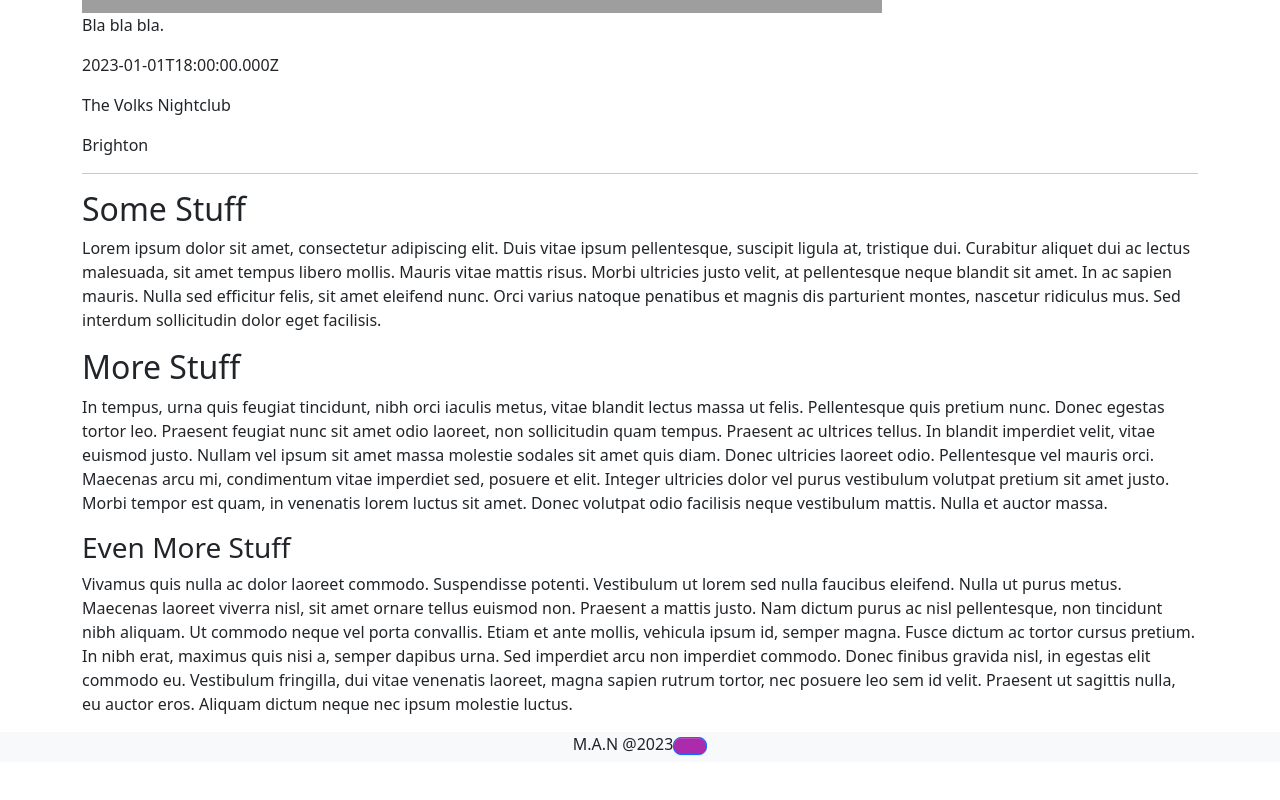
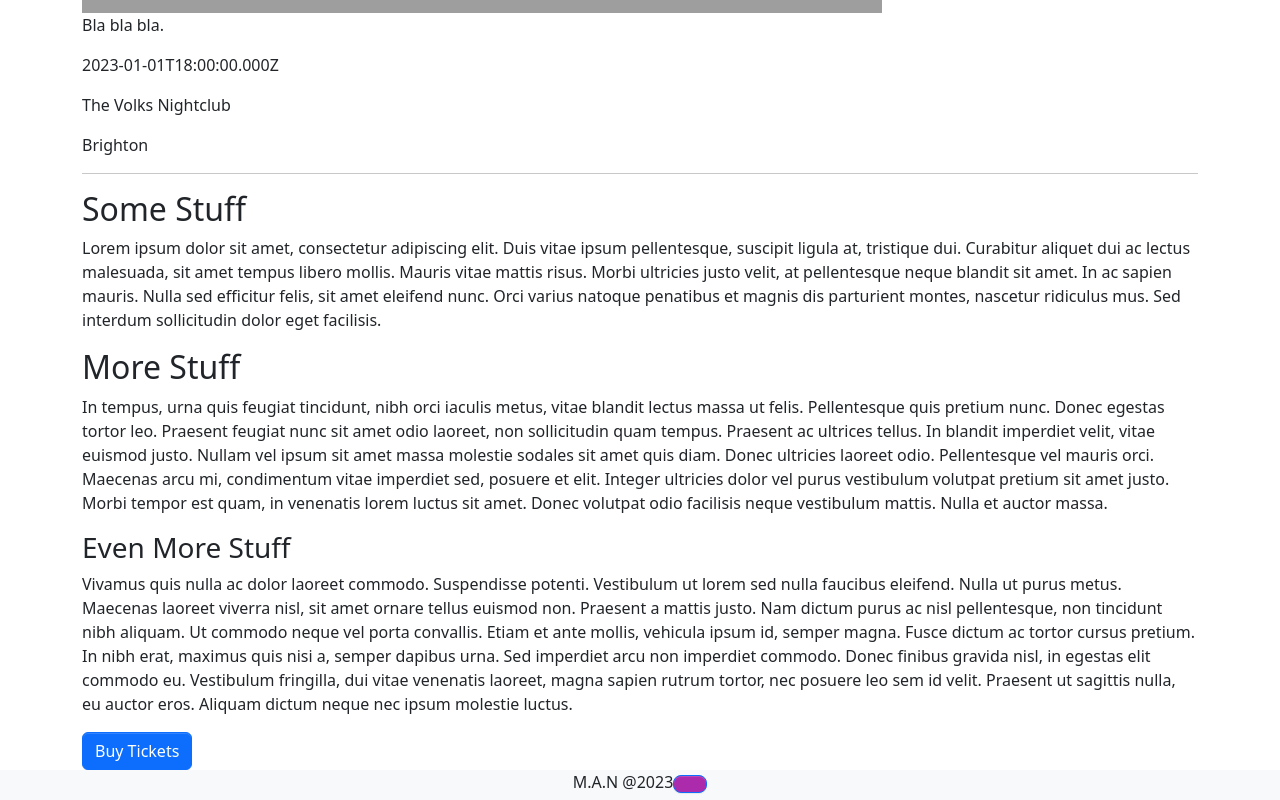
Before and after one commit to badytouray/musicallnight.co.uk, a Gatsby site: page /events/2023-02-01-my-first-event in a window 1280 px wide. Shown: the part 699-1499 px from the top of the page. Before the commit the page ends 1461 px from the top, so only its background shows below. Built offline with nearby package versions, Linux system fonts and the light colour scheme; Gatsby itself is replaced by a stand-in of ours; grey boxes are pictures that could not be loaded; some icons are missing.

Commit message:
add event link (#9)

```diff
--- a/src/content/events/2023-02-01-my-first-event.md
+++ b/src/content/events/2023-02-01-my-first-event.md
@@ -6,6 +6,7 @@
 date: 2023-01-01 18:00:00
 venue: The Volks Nightclub
 location: Brighton
+ticket: 'https://www.youtube.com/@freecodecamp/videos'
 ---
 
 ## Some Stuff
--- a/src/templates/events.jsx
+++ b/src/templates/events.jsx
@@ -1,7 +1,7 @@
 import { graphql } from 'gatsby'
 import { GatsbyImage } from 'gatsby-plugin-image'
 import * as React from 'react'
-import { Container } from 'react-bootstrap'
+import { Button, Container } from 'react-bootstrap'
 import { Layout } from '../components/Layout'
 
 function EventsTemplate({ data }) {
@@ -20,8 +20,10 @@
         <p>{frontmatter?.venue}</p>
         <p>{frontmatter?.location}</p>
         <hr />
-
         <div dangerouslySetInnerHTML={{ __html: html }} />
+        <Button as="a" href={frontmatter?.ticket} target="_blank">
+          Buy Tickets
+        </Button>
       </Container>
     </Layout>
   )
@@ -48,6 +50,7 @@
         date
         venue
         location
+        ticket
       }
     }
   }
```
